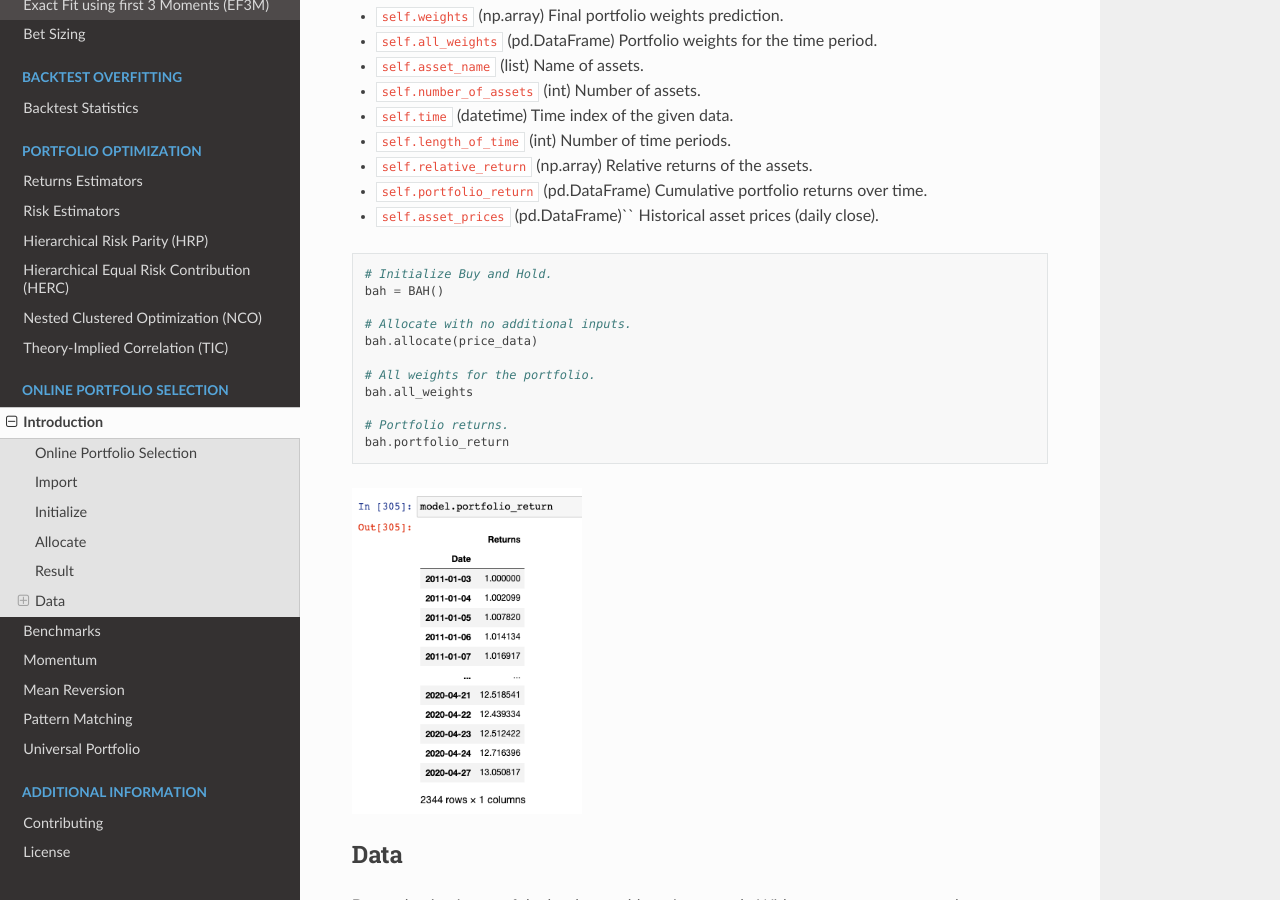
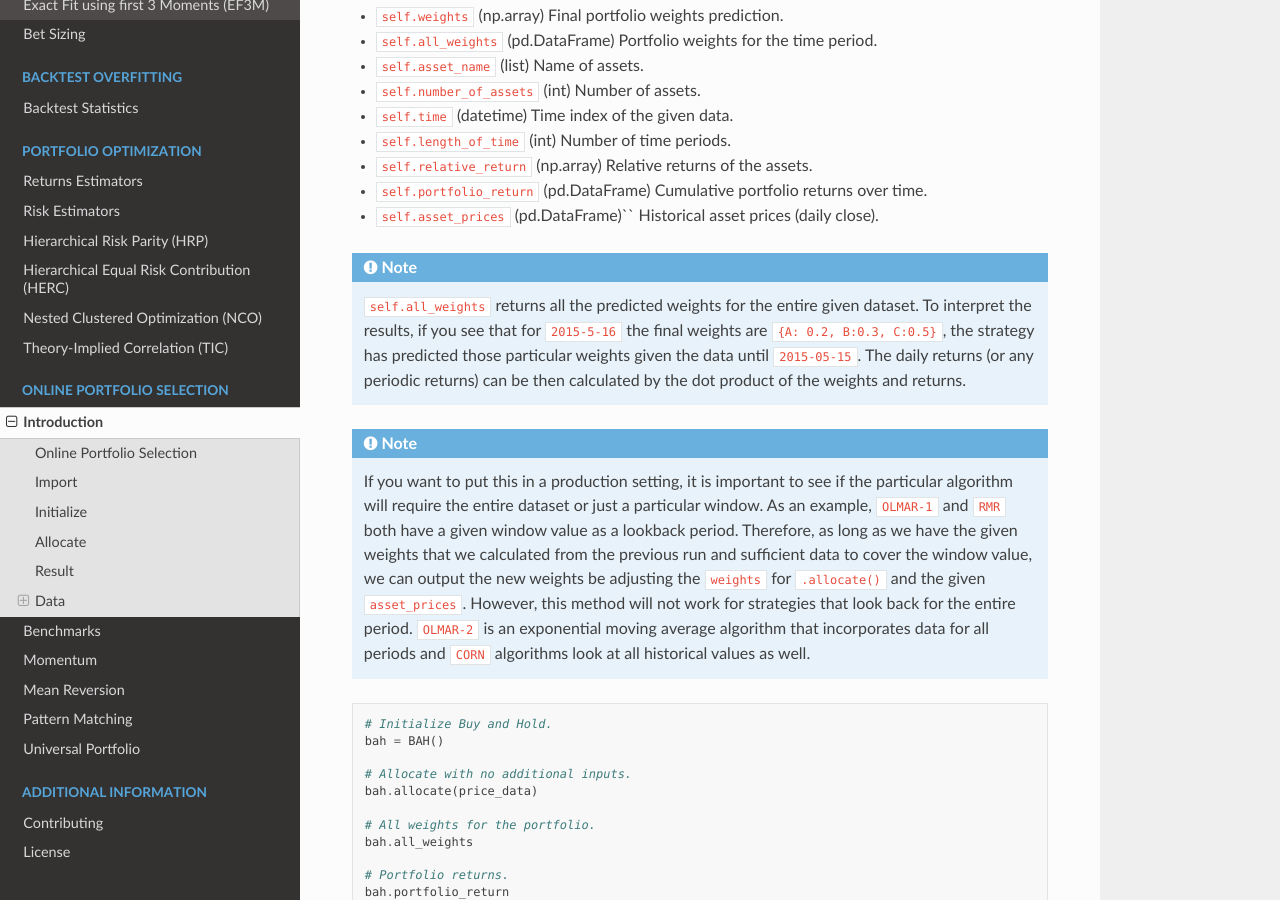
Before and after one commit to hudson-and-thames/mlfinlab, a Sphinx documentation site: the page built from docs/source/online_portfolio_selection/introduction.rst, in a window 1280 px wide and 900 px high, scrolled down 3757 px. Built offline with Sphinx 7.4.7 and the Read the Docs theme 2.0.0, drawn with Linux system fonts in a browser that asks for light colours; pages that are not in the unit, such as notebooks, are missing from menus.

Commit message:
added explanatory notes

```diff
--- a/docs/source/online_portfolio_selection/introduction.rst
+++ b/docs/source/online_portfolio_selection/introduction.rst
@@ -157,6 +157,24 @@ Upon weights allocation the possible outputs are:
 - ``self.portfolio_return`` (pd.DataFrame) Cumulative portfolio returns over time.
 - ``self.asset_prices`` (pd.DataFrame)`` Historical asset prices (daily close).
 
+.. note::
+    ``self.all_weights`` returns all the predicted weights for the entire given dataset.
+    To interpret the results, if you see that for ``2015-5-16`` the final weights are
+    ``{A: 0.2, B:0.3, C:0.5}``, the strategy has predicted those particular weights given
+    the data until ``2015-05-15``. The daily returns (or any periodic returns) can be then
+    calculated by the dot product of the weights and returns.
+
+.. note::
+    If you want to put this in a production setting, it is important to see if the particular
+    algorithm will require the entire dataset or just a particular window. As an example,
+    ``OLMAR-1`` and ``RMR`` both have a given window value as a lookback period. Therefore,
+    as long as we have the given weights that we calculated from the previous run and
+    sufficient data to cover the window value, we can output the new weights be adjusting the
+    ``weights`` for ``.allocate()`` and the given ``asset_prices``. However, this method will
+    not work for strategies that look back for the entire period. ``OLMAR-2`` is an exponential
+    moving average algorithm that incorporates data for all periods and ``CORN`` algorithms look
+    at all historical values as well.
+
 .. code-block::
 
     # Initialize Buy and Hold.
```
